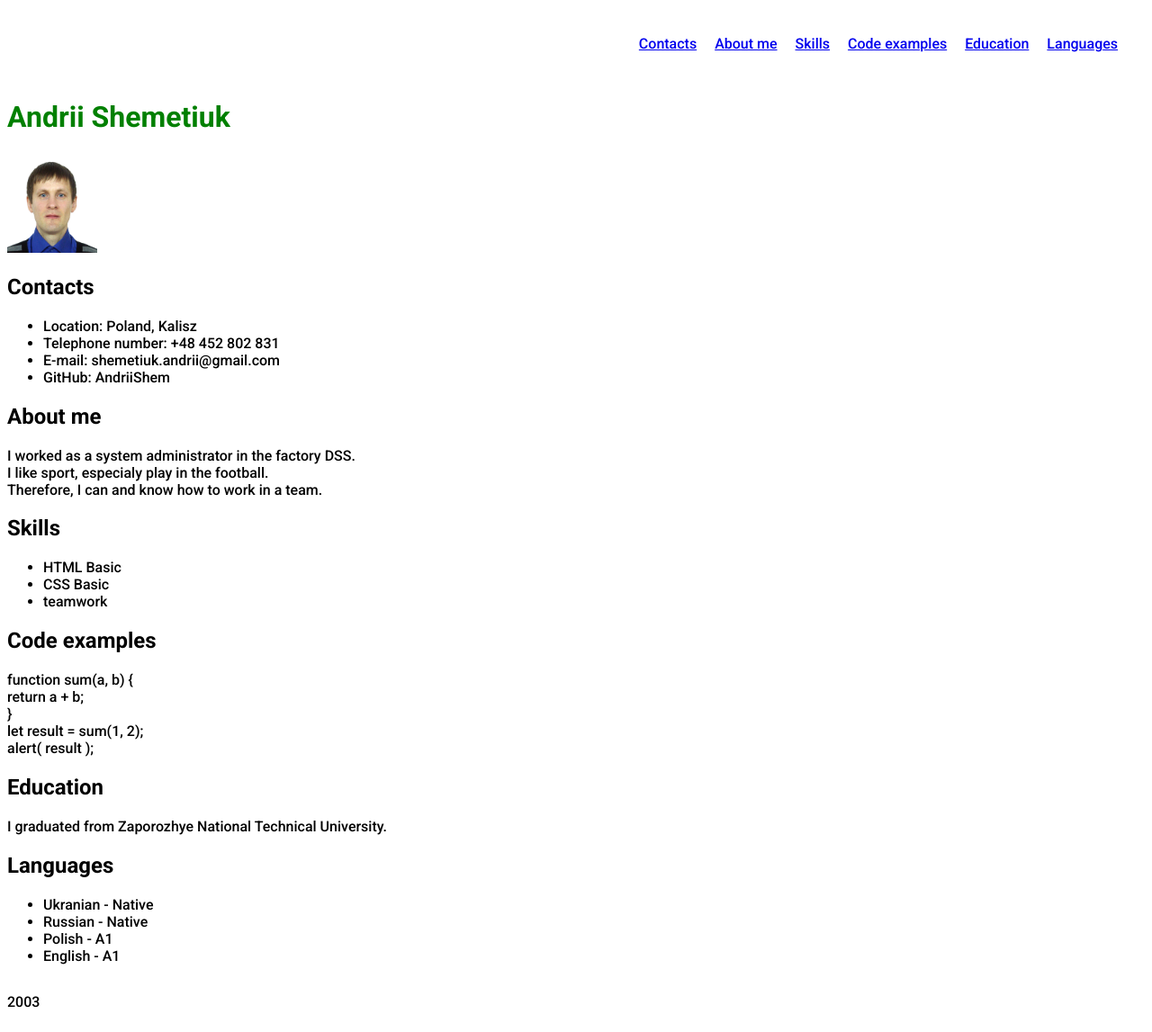
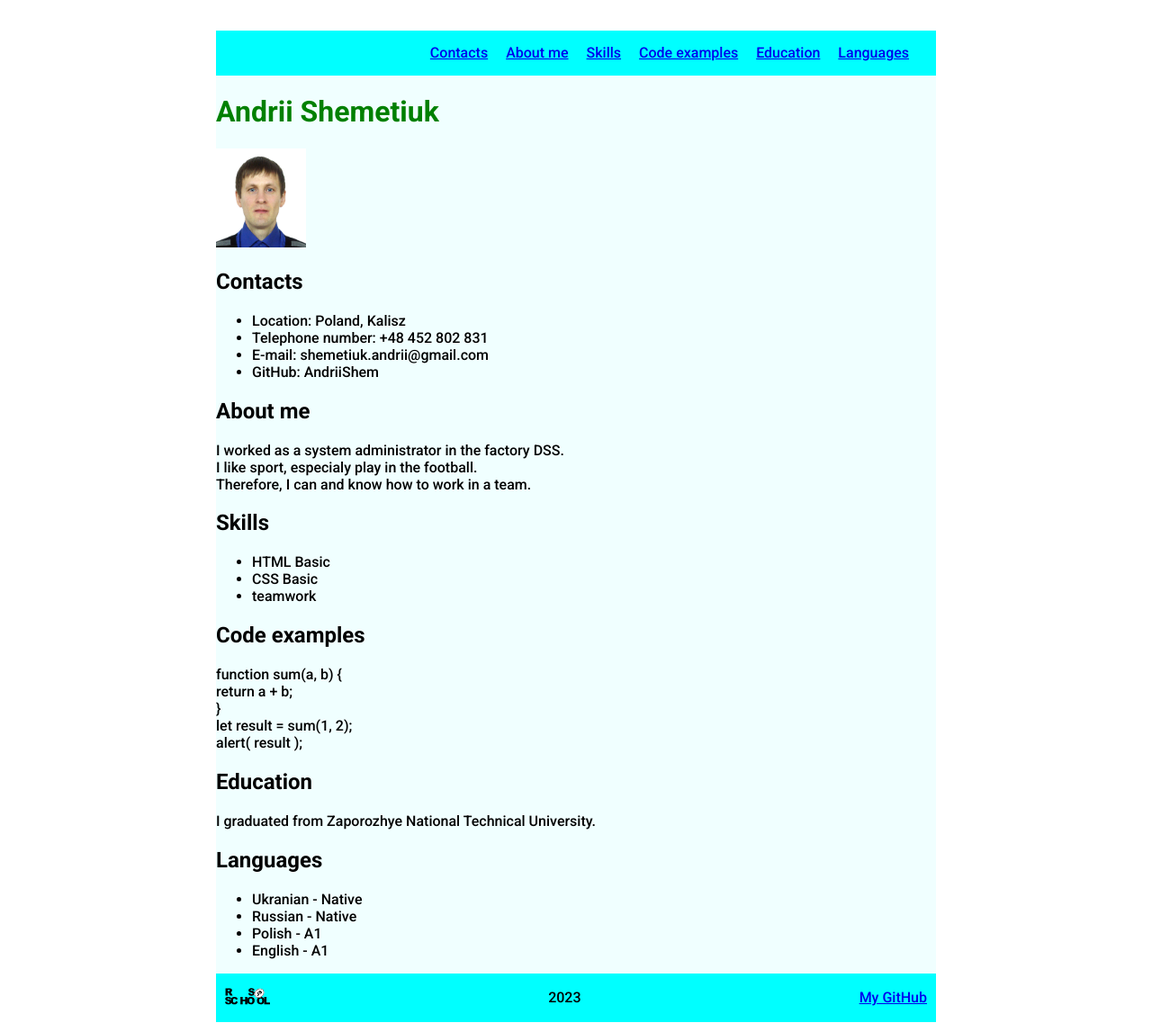
Before and after one commit to AndriiShem/rsschool-cv, a plain HTML site: page index.html in a window 1280 px wide. Shown: the whole page at 90% size. Drawn offline with Linux system fonts and the light colour scheme.

Commit message:
feat: additions
Corrected and added files index.html and style.css. Download icon.ico. Corrected footer and main.

```diff
--- a/index.html
+++ b/index.html
@@ -6,7 +6,7 @@
     <link rel="stylesheet" href="style.css">
     <link rel="preconnect" href="https://fonts.gstatic.com">
     <link href="https://fonts.googleapis.com/css2?family=Roboto:wght@100;300;500;700&display=swap" rel="stylesheet">
-   <!-- <link rel="icon" href="assets/favicon.ico"> -->
+    <link rel="icon" href="icon.ico">
 </head>
 <body>
     <header class="header">
@@ -14,9 +14,9 @@
             <nav class="nav">
                 <ul class="nav-list">
                   <li class="nav-item"><a href="#contacts" class="nav-link">Contacts</a></li>
-                  <li class="nav-item"><a href="#about me" class="nav-link">About me</a></li>
+                  <li class="nav-item"><a href="#aboutMe" class="nav-link">About me</a></li>
                   <li class="nav-item"><a href="#skills" class="nav-link">Skills</a></li>
-                  <li class="nav-item"><a href="#code examples" class="nav-link">Code examples</a></li>
+                  <li class="nav-item"><a href="#CodeExamples" class="nav-link">Code examples</a></li>
                   <li class="nav-item"><a href="#education" class="nav-link">Education</a></li>
                   <li class="nav-item"><a href="#languages" class="nav-link">Languages</a></li>
                 </ul>
@@ -24,7 +24,7 @@
         </div>
     </header>
     <main class="main">
-        <h1> Andrii Shemetiuk </h1>
+        <h1 class="name"> Andrii Shemetiuk </h1>
         <img src="./foto.jpg" width="100" height="110" alt="my photo">
         <section id="contacts">
     <h2> Contacts </h2>
@@ -35,8 +35,8 @@
             <li> GitHub: AndriiShem </li>
         </ul>
         </section>
-        <section id="about me">
-    <h2> About me</h2>
+        <section id="aboutMe">
+    <h2>About me</h2>
         <p> I worked as a system administrator in the factory DSS.
             <br> I like sport, especialy  play in the football.
             <br> Therefore, I can and know how to work in a team.
@@ -50,7 +50,7 @@
         <li> teamwork </li>
     </ul>
         </section>
-        <section id="code examples">
+        <section id="CodeExamples">
     <h2> Code examples </h2>
     <p>
         function sum(a, b) {
@@ -76,7 +76,13 @@
     </main>
     <footer class="footer">
         <div class="container">
-            <p> 2003</p>
+            <div class="footer_links">
+                <a href="https://rs.school/js/" target="_blank">
+                    <img src="rs_school_js.svg"  width="50" height="50"  alt="RSscool">
+                </a>
+                <p> 2023</p>
+                <a href="https://github.com/AndriiShem" target="_blank">My GitHub</a>
+            </div>
         </div>
     </footer>
 </body>
--- a/style.css
+++ b/style.css
@@ -1,5 +1,5 @@
 
-h1{
+.name{
     color: green;
 }
 body{
@@ -8,9 +8,9 @@ body{
     flex-direction: column;
     justify-content: space-between;
 }
-
 .container {
-    max-width: 1440px;
+  background-color: aqua;
+  max-width: 800px;
   margin: 0 auto;
 }
 .nav-list {
@@ -24,3 +24,17 @@ body{
 .nav-item{
   padding: 0 10px;
 }
+.main{
+  background-color: azure;
+  width: 800px;
+  margin: 0  auto 0;
+}
+.header{
+  margin: 10px 0 -16px;
+}
+.footer_links {
+  padding: 0 10px;
+  display: flex;
+  justify-content: space-between;
+  align-items: center;
+}
```
Also changed, not shown: icon.ico (added), rs_school_js.svg (added), 2 other files. Lines whose indentation alone changed are shown as unchanged.
